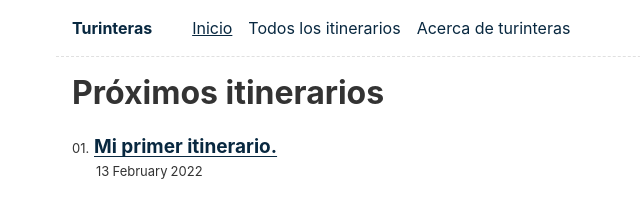
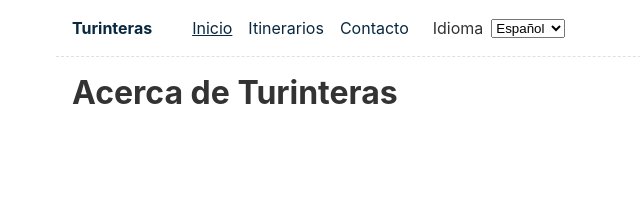
Before and after one commit to turinteras/turinteras-web, an Eleventy site: page content/index.njk in a window 1280 px wide. Shown: the whole page, without its empty margins (264-904 px from the left). Built offline with nearby package versions, Linux system fonts and the light colour scheme; Eleventy itself is replaced by a stand-in of ours; files that its build step writes are made by us from their sources.

Commit message:
Añadido desplegable de idiomas

```diff
--- a/_includes/layouts/base.njk
+++ b/_includes/layouts/base.njk
@@ -42,6 +42,14 @@
 				{%- endfor %}
 				</ul>
 			</nav>
+			<label for="lang">Idioma</label>
+      		<select name="lenguajes" id="lang">
+        		<option value="spanish">Español</option>
+        		<option value="english">English</option>
+				<option value="french">Français</option>
+				<option value="german">Deustch</option>
+				<option value="japanese">日本語</option>
+      		</select>
 		</header>
 
 		<main id="skip">
--- a/content/about/index.njk
+++ /dev/null
@@ -1,9 +0,0 @@
----
-layout: layouts/base.njk
-eleventyNavigation:
-  key: Acerca de turinteras
-  order: 3
----
-<h1>Acerca de Turinteras</h1>
-
-<p>Turinteras</p>
--- /dev/null
+++ b/content/contacto/index.njk
@@ -0,0 +1,9 @@
+---
+layout: layouts/base.njk
+eleventyNavigation:
+  key: Contacto
+  order: 3
+---
+<h1>Contacto</h1>
+
+<p>Prueba</p>
--- a/content/index.njk
+++ b/content/index.njk
@@ -4,7 +4,7 @@
   key: Inicio
   order: 1
 ---
-<h1>Próximos itinerarios</h1>
+<h1>Acerca de Turinteras</h1>
 
 {% set itinerariesList = collections.itineraries %}
 {% include "itinerarieslist.njk" %}
--- a/content/itinerarios.njk
+++ b/content/itinerarios.njk
@@ -1,10 +1,10 @@
 ---
 layout: layouts/home.njk
 eleventyNavigation:
-  key: Todos los itinerarios
+  key: Itinerarios
   order: 2
 ---
-<h1>Todos los itinerarios</h1>
+<h1>Itinerarios</h1>
 
 {% set itinerariesList = collections.itineraries %}
 {% include "itinerarieslist.njk" %}
```
Also changed, not shown: content/itinerarios/firstitinerary.njk (renamed from content/itineraries/firstitinerary.njk), content/itinerarios/itineraries.11tydata.js (renamed from content/itineraries/itineraries.11tydata.js).
